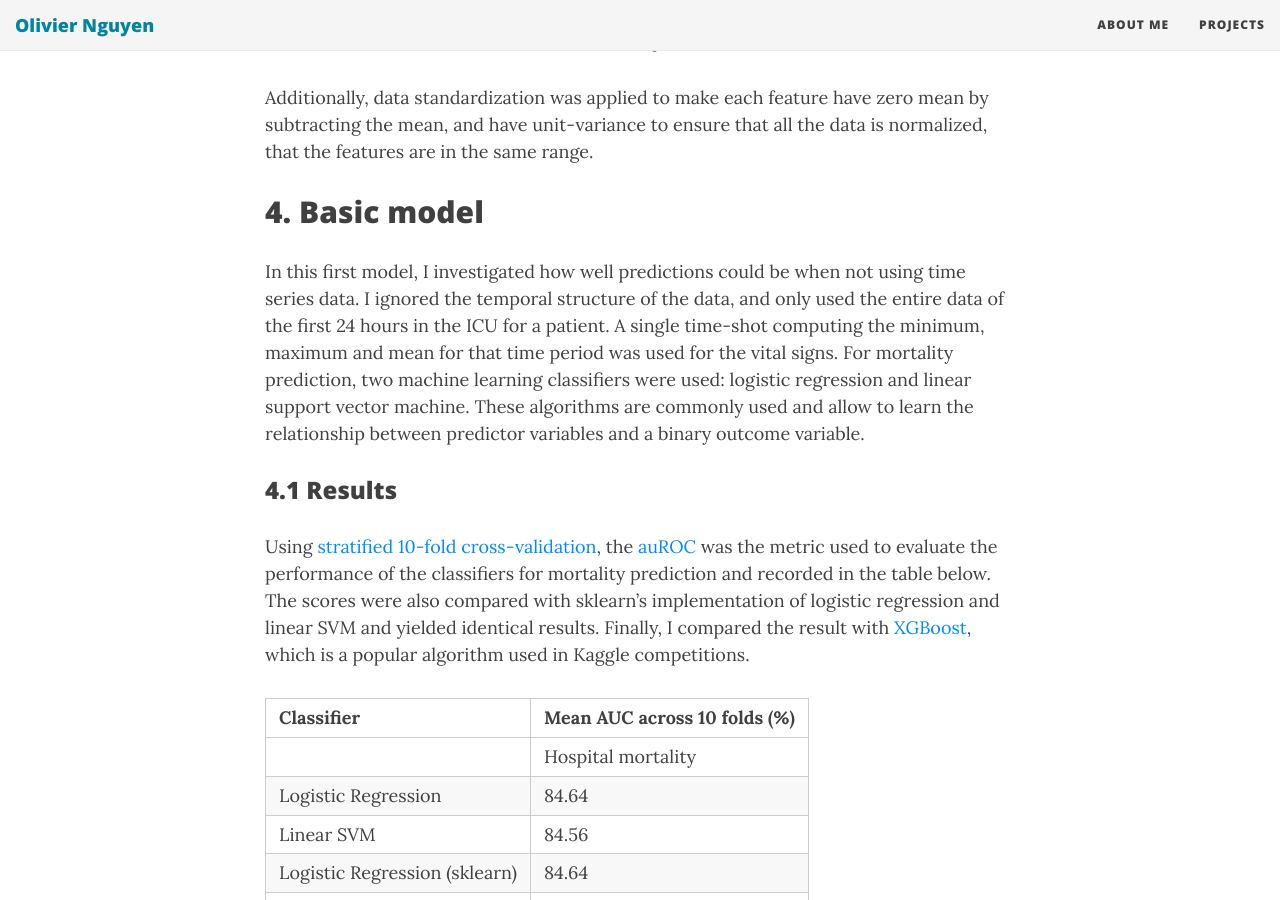
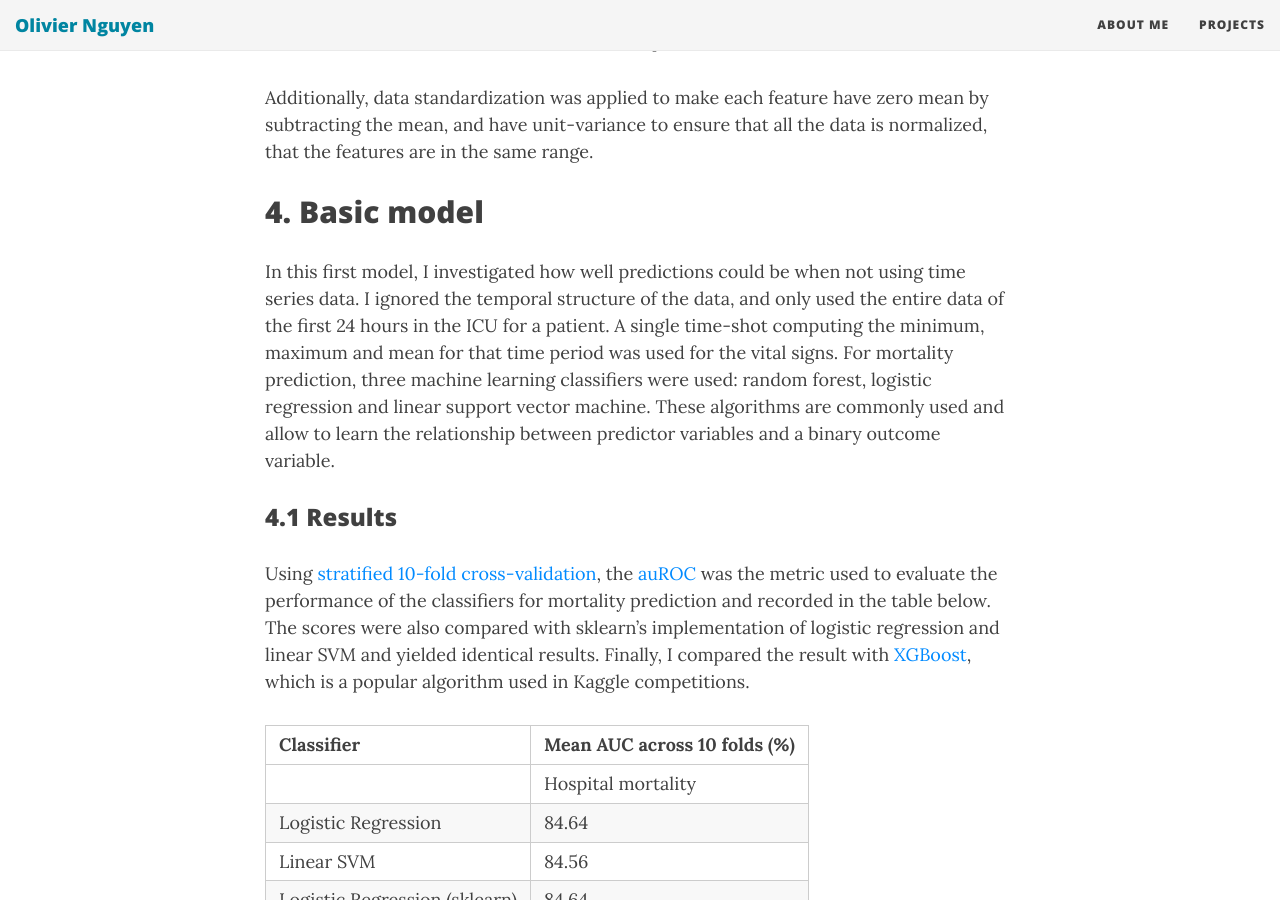
Before and after one commit to olinguyen/olinguyen.github.io, a Jekyll site: the page built from _posts/2017-08-21-gsoc-final-post.md, in a window 1280 px wide and 900 px high, scrolled down 11062 px. Built offline with Jekyll 4.4.1, drawn with Linux system fonts in a browser that asks for light colours; nearby versions of some CDN libraries; comment, search, counter and statistics services are not loaded; some of the changed text lies outside the part shown.

Commit message:
added suggestions

```diff
--- a/_posts/2017-08-21-gsoc-final-post.md
+++ b/_posts/2017-08-21-gsoc-final-post.md
@@ -206,7 +206,7 @@
 
 ## 4. Basic model
 
-In this first model, I investigated how well predictions could be when not using time series data. I ignored the temporal structure of the data, and only used the entire data of the first 24 hours in the ICU for a patient. A single time-shot computing the minimum, maximum and mean for that time period was used for the vital signs. For mortality prediction, two machine learning classifiers were used: logistic regression and linear support vector machine. These algorithms are commonly used and allow to learn the relationship between predictor variables and a binary outcome variable.
+In this first model, I investigated how well predictions could be when not using time series data. I ignored the temporal structure of the data, and only used the entire data of the first 24 hours in the ICU for a patient. A single time-shot computing the minimum, maximum and mean for that time period was used for the vital signs. For mortality prediction, three machine learning classifiers were used: random forest, logistic regression and linear support vector machine. These algorithms are commonly used and allow to learn the relationship between predictor variables and a binary outcome variable.
 
 ### 4.1 Results
 
@@ -310,10 +310,10 @@
 
 ## Future improvements
 
-Because of the size and complexity of the MIMIC database, there are many problems that can tackled. Here are some challenging areas that were beyond the scope of this data project, but that would have been interesting to include.
+While I used lagged features and sliding window summary statistics for the time series data, there exists many other methods of modeling data of time. Recurrent neural networks have shown to be effective, especially with sequences and temporal data.
+
+Because of the size and complexity of the MIMIC database, there are many other types of problems that can tackled. Here are some challenging areas that were beyond the scope of this data project, but that would have been interesting to include.
 
 * Patient similarity
-
 * Survival analysis (time-to-event prediction)
-
 * Disease prediction
```
